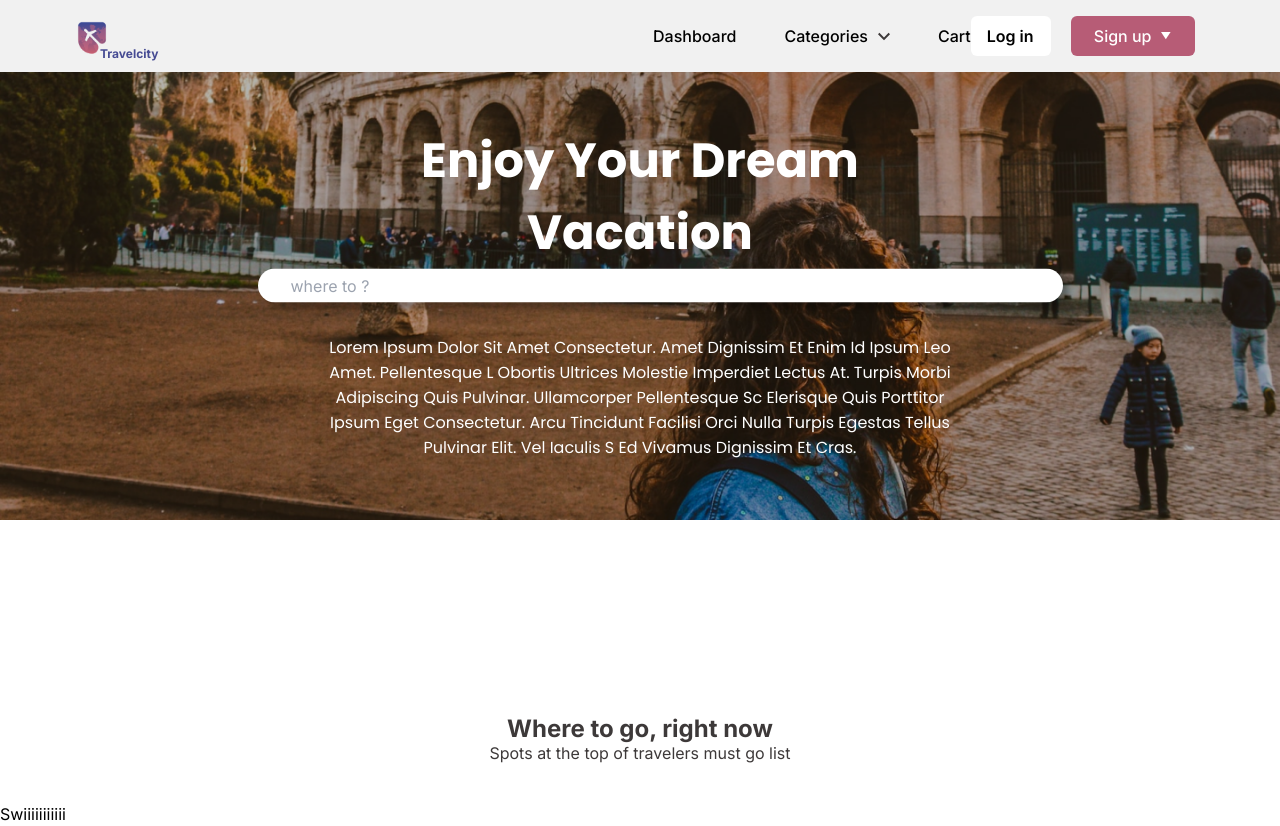
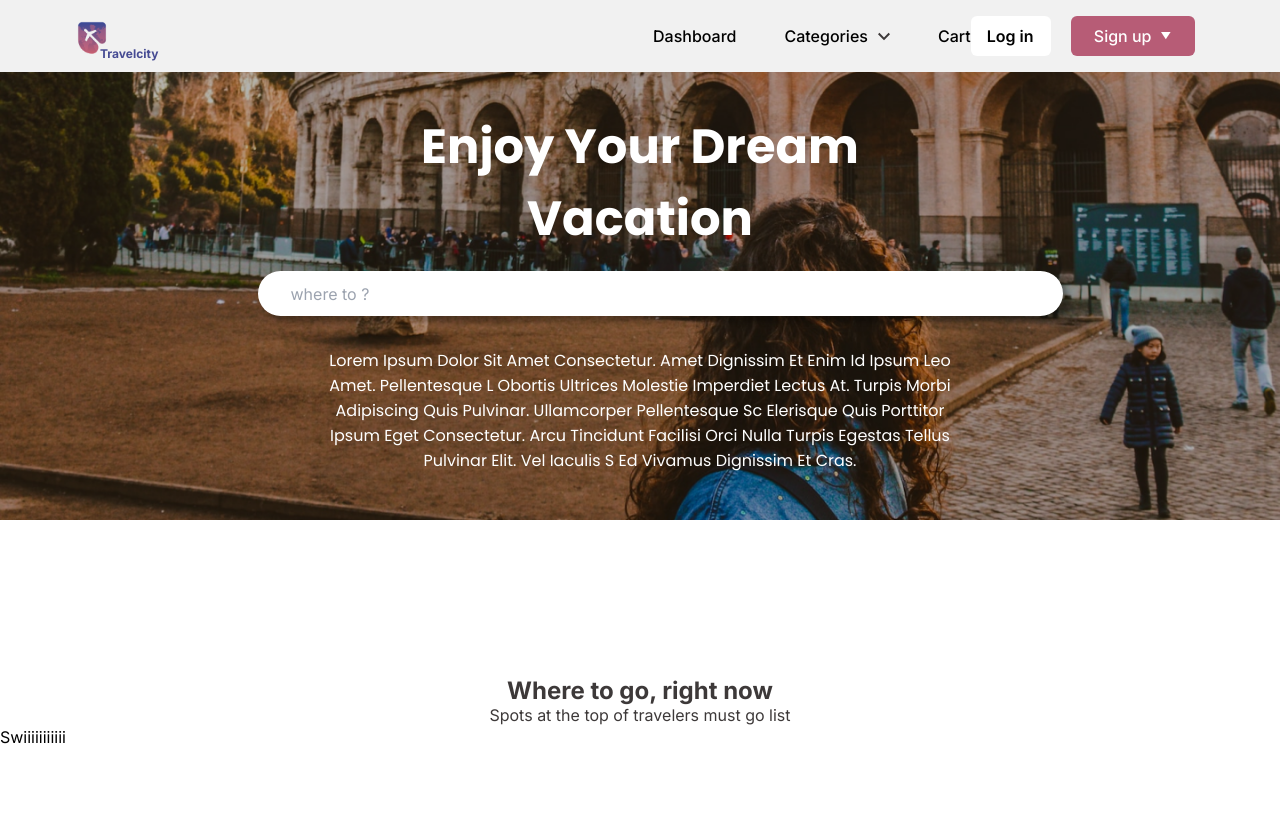
Before and after one commit to amt-abdulmanan-suleman/Travel-booking, a React (Create React App) app: page / in a window 1280 px wide. After the commit the page ends 800 px from the top, so only its background shows below. Built offline with nearby package versions, Linux system fonts and the light colour scheme.

Commit message:
discover commit

```diff
--- a/src/components/Discover/discover.css
+++ b/src/components/Discover/discover.css
@@ -17,7 +17,6 @@ line-height: normal;
 }
 
 .discoverTextArea{
-    margin: 2.4rem;
     display: flex;
     justify-content: center;
     align-items: center;
--- a/src/components/Searchbar/searchbar.css
+++ b/src/components/Searchbar/searchbar.css
@@ -1,7 +1,7 @@
 .searchbarInput{
     display: flex;
     width: 805px;
-    height: 25px;
+    height: 45px;
     padding: 16px;
     align-items: center;
     gap: 10px;
@@ -18,6 +18,7 @@
     flex-direction: row;
     align-items: center;
     justify-content: center;
+    margin-top: 1rem;
 }
 
 .searchIcon {
```
